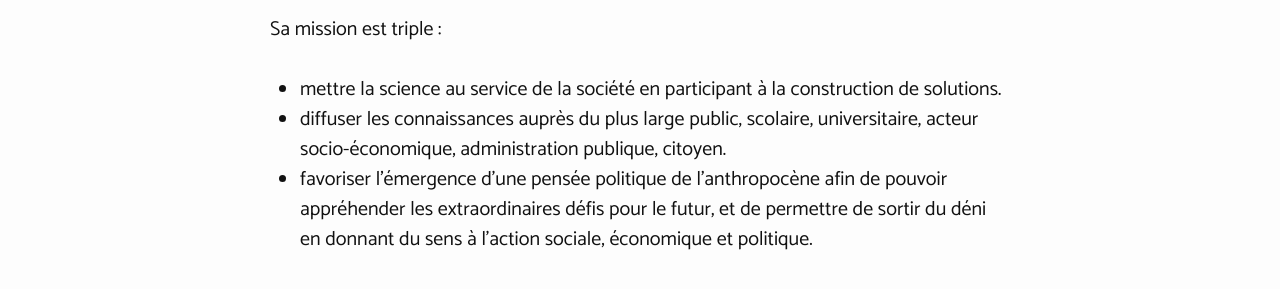
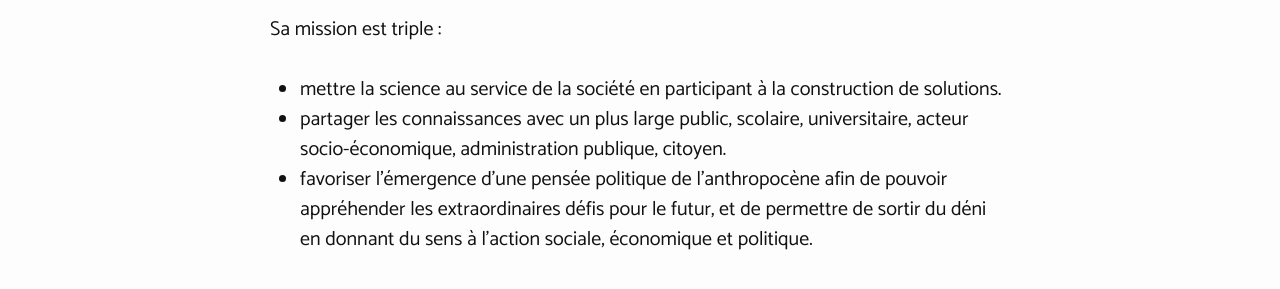
Before and after one commit to clemsos/simple-question.org, a Jekyll site: the page built from index.md, in a window 1280 px wide and 900 px high, scrolled down 1961 px. Shown: the part 157-446 px from the top of the window. Built offline with Jekyll 4.4.1, drawn with Linux system fonts in a browser that asks for light colours.

Commit message:
fix home langauge

```diff
--- a/index.md
+++ b/index.md
@@ -21,7 +21,7 @@ La Fabrique des Questions Simples développe des activités en partenariat à la
 
 Sa mission est triple :
 - mettre la science au service de la société en participant à la construction de solutions.
-- diffuser les connaissances auprès du plus large public, scolaire, universitaire, acteur socio-économique, administration publique, citoyen.
+- partager les connaissances avec un plus large public, scolaire, universitaire, acteur socio-économique, administration publique, citoyen.
 - favoriser l'émergence d'une pensée politique de l'anthropocène afin de pouvoir appréhender les extraordinaires défis pour le futur, et de permettre de sortir du déni en donnant du sens à l'action sociale, économique et politique.
 
 ### L'Equipe
```
